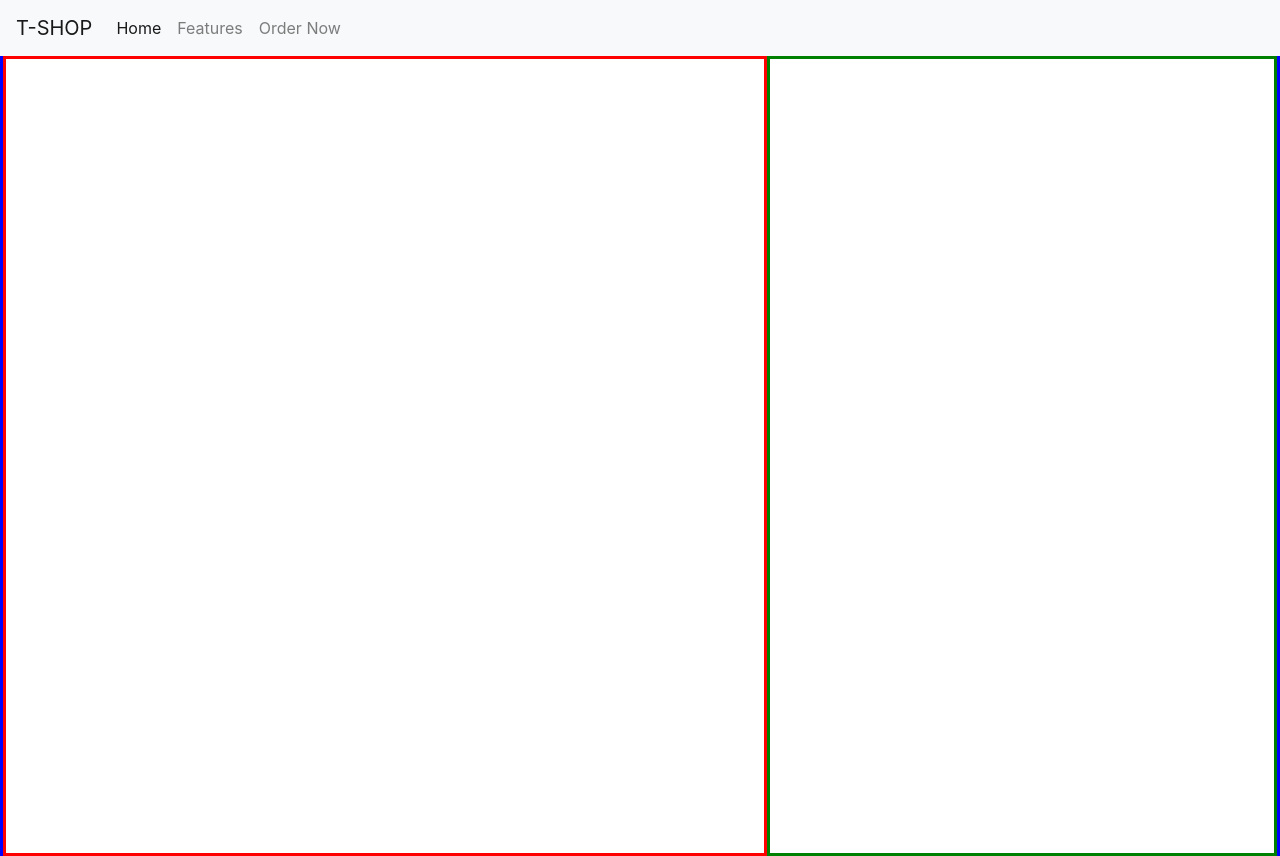
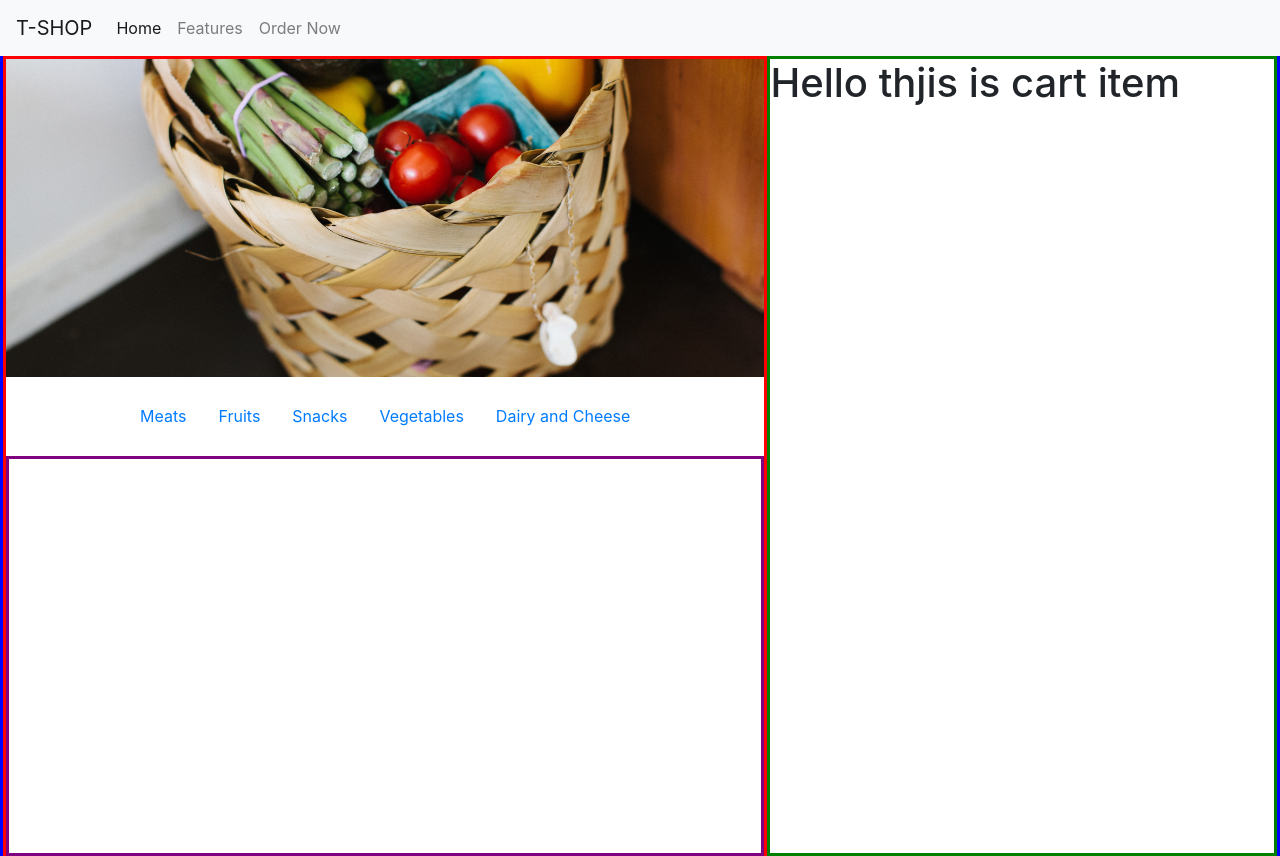
Before and after one commit to haseebkhan2651/groceryapplication, a Django app: page / in a window 1280 px wide. Run offline with Django 3.2, Linux system fonts and the light colour scheme; some libraries are stand-ins or nearby versions.

```diff
--- /dev/null
+++ b/Cart/templates/cart/Cart.html
@@ -0,0 +1 @@
+<h1>Hello thjis is cart item</h1>
--- /dev/null
+++ b/LeftSide/templates/leftside/left.html
@@ -0,0 +1,26 @@
+<div class="left_side_top_section_container">
+
+    <div class="left_side_top_container_image"></div>
+    <div class="navbar_top_left_container">
+        <ul class="nav justify-content-center">
+            <li class="nav-item">
+              <a class="nav-link active" href="#">Meats</a>
+            </li>
+            <li class="nav-item">
+              <a class="nav-link" href="#">Fruits</a>
+            </li>
+            <li class="nav-item">
+              <a class="nav-link" href="#">Snacks</a>
+            </li>
+            <li class="nav-item">
+              <a class="nav-link" href="#">Vegetables</a>
+            </li>
+            <li class="nav-item">
+                <a class="nav-link" href="#">Dairy and Cheese</a>
+              </li>
+        </ul>
+    </div>
+</div>
+<div class="left_side_second_half_container">
+    {%include "leftSide/shoppingItems.html"%}
+</div>
--- /dev/null
+++ b/LeftSide/templates/leftside/shoppingItems.html
@@ -0,0 +1,3 @@
+<div class="card_container">
+
+</div>
--- /dev/null
+++ b/static/css/leftside/left.css
@@ -0,0 +1,30 @@
+.left_side_top_section_container {
+    width: 100%;
+    height: 50%;
+}
+
+.left_side_top_container_image {
+    width: 100%;
+    height: 80%;
+    background-image: url("../../../static/images/grocery_main_image.jpg");
+    background-size: cover;
+    background-position: center;
+}
+
+.left_side_second_half_container {
+    height: 50vh;
+    overflow: auto;
+    border:solid purple;
+    display: grid;
+    grid-template-columns: 1fr 1fr;
+    grid-template-rows: 1fr;
+}
+
+.navbar_top_left_container {
+    height: 20%;
+    width: 100%;
+    display: flex;
+    justify-content: center;
+    align-items: center;
+
+}
--- a/static/css/main.css
+++ b/static/css/main.css
@@ -1,3 +1,8 @@
+* {
+    margin: 0;
+    padding: 0;
+}
+
 /*MAIN CONTAINER THAT HOLDS THE APPS*/
 .grocery_main_container {
     border:solid blue;
--- a/templates/index.html
+++ b/templates/index.html
@@ -6,62 +6,112 @@
 
 <!DOCTYPE html>
 <html lang="en">
+
 <head>
   <meta charset="UTF-8">
   <meta name="viewport" content="width=device-width, initial-scale=1.0">
   <title>T Shop</title>
 
   <!-- CSS only -->
-<link rel="stylesheet" href="https://stackpath.bootstrapcdn.com/bootstrap/4.5.0/css/bootstrap.min.css" integrity="sha384-9aIt2nRpC12Uk9gS9baDl411NQApFmC26EwAOH8WgZl5MYYxFfc+NcPb1dKGj7Sk" crossorigin="anonymous">
-<link href={% static "css/main.css" %} rel="stylesheet" type="text/css" >
+  <link rel="stylesheet" href="https://stackpath.bootstrapcdn.com/bootstrap/4.5.0/css/bootstrap.min.css"
+    integrity="sha384-9aIt2nRpC12Uk9gS9baDl411NQApFmC26EwAOH8WgZl5MYYxFfc+NcPb1dKGj7Sk" crossorigin="anonymous">
+  <link href={% static "css/main.css" %} rel="stylesheet" type="text/css">
+
+      <!-- Left side CSS -->
+  <link href={% static "css/leftside/left.css" %} rel="stylesheet" type="text/css" >
+  <link href={% static "css/leftside/card.css" %} rel="stylesheet" type="text/css" >
+
   <!-- JS, Popper.js, and jQuery -->
-<script src="https://code.jquery.com/jquery-3.5.1.slim.min.js" integrity="sha384-DfXdz2htPH0lsSSs5nCTpuj/zy4C+OGpamoFVy38MVBnE+IbbVYUew+OrCXaRkfj" crossorigin="anonymous"></script>
-<script src="https://cdn.jsdelivr.net/npm/popper.js@1.16.0/dist/umd/popper.min.js" integrity="sha384-Q6E9RHvbIyZFJoft+2mJbHaEWldlvI9IOYy5n3zV9zzTtmI3UksdQRVvoxMfooAo" crossorigin="anonymous"></script>
-<script src="https://stackpath.bootstrapcdn.com/bootstrap/4.5.0/js/bootstrap.min.js" integrity="sha384-OgVRvuATP1z7JjHLkuOU7Xw704+h835Lr+6QL9UvYjZE3Ipu6Tp75j7Bh/kR0JKI" crossorigin="anonymous"></script>
+  <script src="https://code.jquery.com/jquery-3.5.1.slim.min.js"
+    integrity="sha384-DfXdz2htPH0lsSSs5nCTpuj/zy4C+OGpamoFVy38MVBnE+IbbVYUew+OrCXaRkfj" crossorigin="anonymous">
+  </script>
+  <script src="https://cdn.jsdelivr.net/npm/popper.js@1.16.0/dist/umd/popper.min.js"
+    integrity="sha384-Q6E9RHvbIyZFJoft+2mJbHaEWldlvI9IOYy5n3zV9zzTtmI3UksdQRVvoxMfooAo" crossorigin="anonymous">
+  </script>
+  <script src="https://stackpath.bootstrapcdn.com/bootstrap/4.5.0/js/bootstrap.min.js"
+    integrity="sha384-OgVRvuATP1z7JjHLkuOU7Xw704+h835Lr+6QL9UvYjZE3Ipu6Tp75j7Bh/kR0JKI" crossorigin="anonymous">
+  </script>
 
 </head>
+
 <body>
 
 
   <!-- navbar -->
 
   <nav class="navbar navbar-expand-lg navbar-light bg-light">
+
     <a class="navbar-brand" href="#">T-SHOP</a>
-      <button class="navbar-toggler" type="button" data-toggle="collapse" data-target="#navbarNav" aria-controls="navbarNav" aria-expanded="false" aria-label="Toggle navigation">
+
+    <button class="navbar-toggler" type="button" data-toggle="collapse" data-target="#navbarNav"
+      aria-controls="navbarNav" aria-expanded="false" aria-label="Toggle navigation">
+
       <span class="navbar-toggler-icon"></span>
+
     </button>
+
     <div class="collapse navbar-collapse" id="navbarNav">
+
       <ul class="navbar-nav">
+
         <li class="nav-item active">
+
           <a class="nav-link" href="#">Home <span class="sr-only">(current)</span></a>
+
         </li>
+
         <li class="nav-item">
+
           <a class="nav-link" href="#">Features</a>
+
         </li>
+
         <li class="nav-item">
+
           <a class="nav-link" href="#">Order Now</a>
+
         </li>
 
       </ul>
+
     </div>
+
   </nav>
 
   <!-- Navbar end -->
 
   <!-- Main Container -->
+
   <div class="grocery_main_container">
+
     <!-- Left side content div -->
+
     <div class="left_side_main_container">
+      {% include "leftSide/left.html" %}
+    </div>
 
-        </div>
     <!-- End of left side content div -->
 
     <!-- Cart content div -->
+
     <div class="cart_main_container">
+      {% include "cart/Cart.html" %}
+    </div>
+
+    <!-- End of cart content div -->
 
   </div>
-        <!-- End of cart content div -->
-    </div>
+
+
+
+
+
+
+
+
+
+
+
 
   <!--
           BASE FILE:
```
Also changed, not shown: static/css/leftside/card.css (added), static/images/grocery_main_image.jpg (added). Lines whose indentation alone changed are shown as unchanged.
